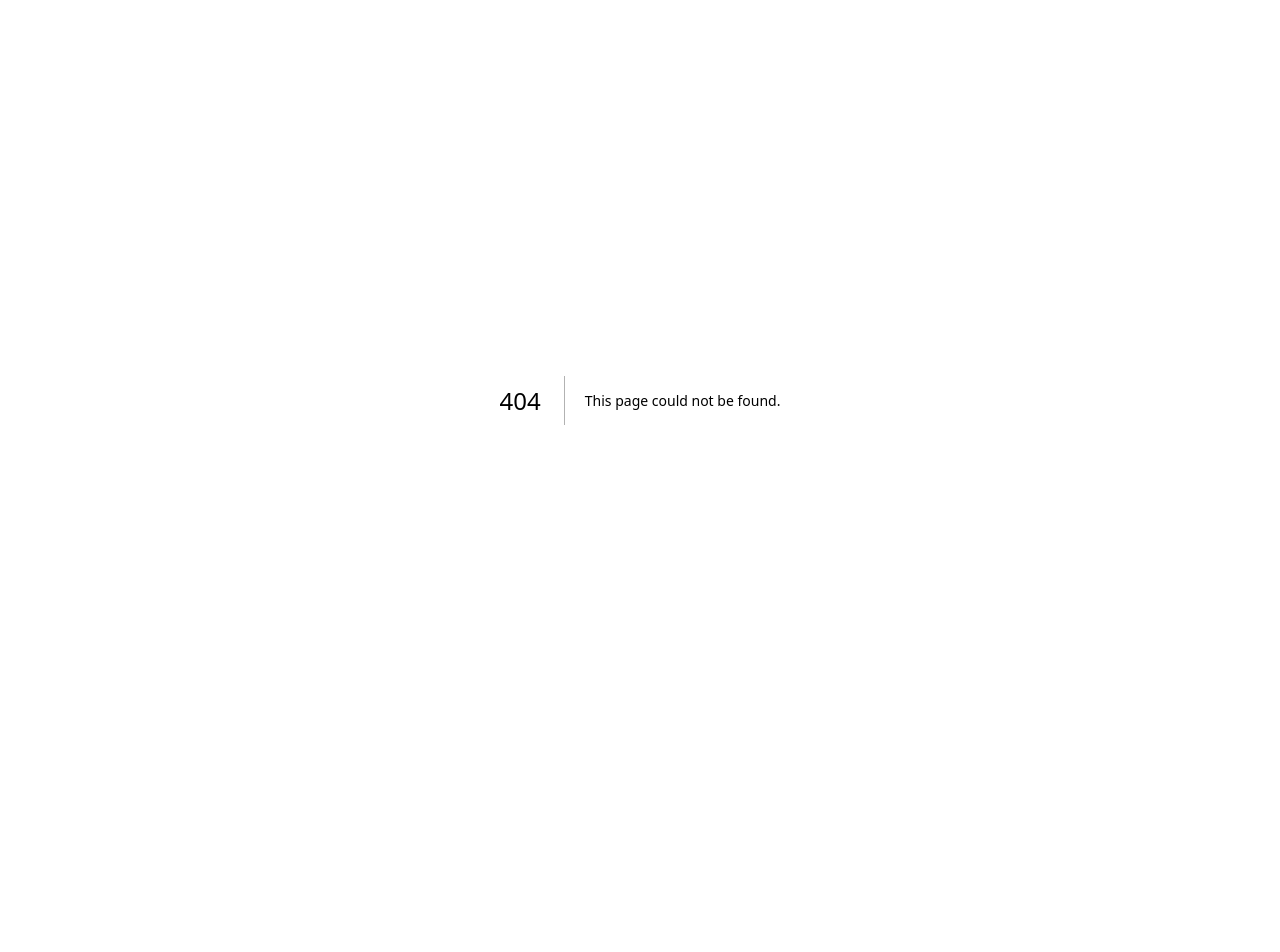
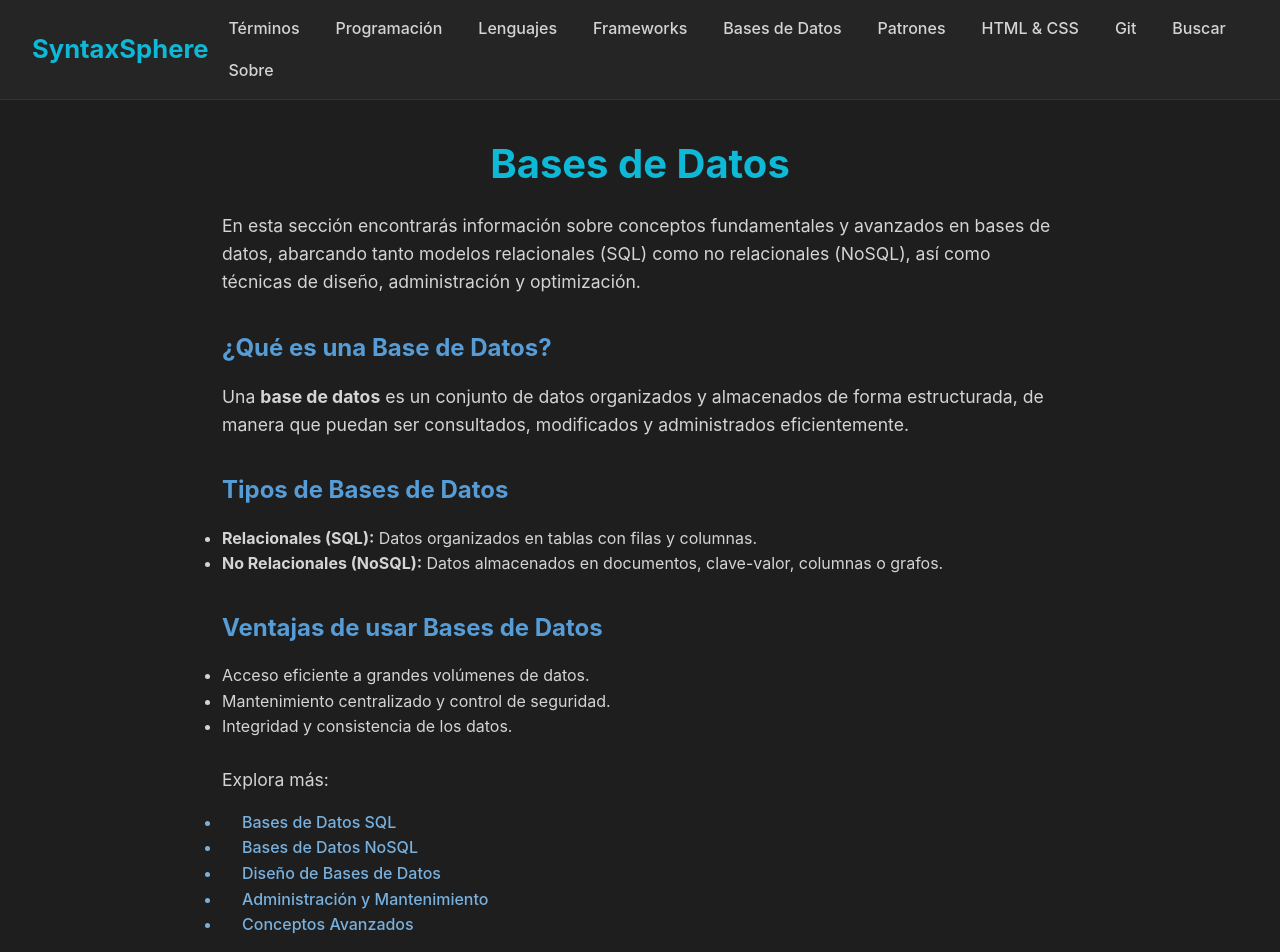
Before and after one commit to DdEze/SyntaxSphere, a Next.js app: page /bases-datos in a window 1280 px wide. Before the commit this address had no page. Shown: the top 952 px of the page. Before the commit the page ends 800 px from the top, so only its background shows below. Built offline with nearby package versions, Linux system fonts and the light colour scheme.

Commit message:
feat(ui): Se agrega pantalla de 'Base de Datos'

```diff
--- /dev/null
+++ b/app/bases-datos/page.js
@@ -0,0 +1,68 @@
+import Link from 'next/link';
+import Layout from '@/components/Layout';
+import '../../styles/global.css';
+
+const subcategorias = [
+  { slug: 'sql', titulo: 'Bases de Datos SQL' },
+  { slug: 'nosql', titulo: 'Bases de Datos NoSQL' },
+  { slug: 'diseno', titulo: 'Diseño de Bases de Datos' },
+  { slug: 'administracion', titulo: 'Administración y Mantenimiento' },
+  { slug: 'conceptos-avanzados', titulo: 'Conceptos Avanzados' },
+];
+
+export default function BasesDatosPage() {
+  return (
+    <Layout>
+      <section>
+      <h1>Bases de Datos</h1>
+      <p>
+        En esta sección encontrarás información sobre conceptos fundamentales y avanzados en bases de datos,
+        abarcando tanto modelos relacionales (SQL) como no relacionales (NoSQL), así como técnicas de diseño,
+        administración y optimización.
+      </p>
+      </section>
+
+      <section>
+        <h2>¿Qué es una Base de Datos?</h2>
+        <p>
+          Una <strong>base de datos</strong> es un conjunto de datos organizados y almacenados de forma estructurada,
+          de manera que puedan ser consultados, modificados y administrados eficientemente.
+        </p>
+      </section>
+
+      <section>
+        <h2>Tipos de Bases de Datos</h2>
+        <ul>
+          <li><strong>Relacionales (SQL):</strong> Datos organizados en tablas con filas y columnas.</li>
+          <li><strong>No Relacionales (NoSQL):</strong> Datos almacenados en documentos, clave-valor, columnas o grafos.</li>
+          {/* <li><strong>Orientadas a grafos:</strong> Especializadas en relaciones entre datos, como Neo4j.</li> */}
+        </ul>
+      </section>
+
+      <section>
+        <h2>Ventajas de usar Bases de Datos</h2>
+        <ul>
+          <li>Acceso eficiente a grandes volúmenes de datos.</li>
+          <li>Mantenimiento centralizado y control de seguridad.</li>
+          <li>Integridad y consistencia de los datos.</li>
+        </ul>
+        <br/>
+      </section>
+
+      <section>
+        <p>Explora más:</p>
+        <nav>
+          <ul className='indice'>
+            {subcategorias.map(({ slug, titulo }) => (
+              <li key={slug}>
+                <Link href={`/bases-datos/${slug}`}>
+                  {titulo}
+                </Link>
+              </li>
+            ))}
+          </ul>
+        </nav>
+      </section>
+    </Layout>
+  );
+}
--- a/components/Header.js
+++ b/components/Header.js
@@ -11,7 +11,7 @@ export default function Header() {
         <Link href="/programacion">Programación</Link>
         <Link href="/lenguajes">Lenguajes</Link>
         <Link href="/frameworks">Frameworks</Link>
-        <Link href="/bases-de-datos">Bases de Datos</Link>
+        <Link href="/bases-datos">Bases de Datos</Link>
         <Link href="/patrones">Patrones</Link>
         <Link href="/html-css">HTML & CSS</Link>
         <Link href="/git">Git</Link>
```
